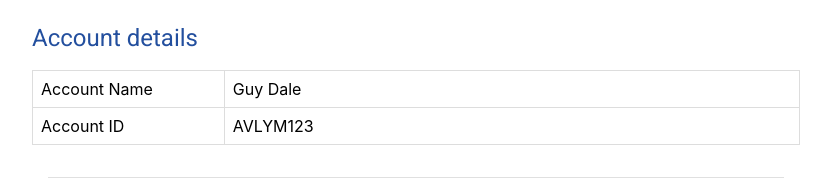
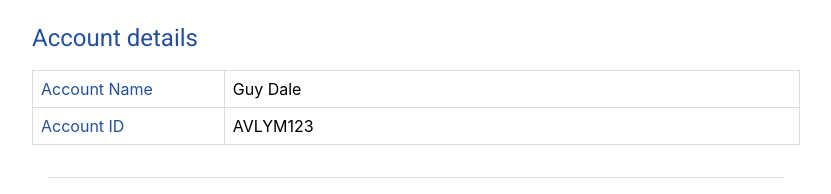
Before and after one commit to Kwiddy/Internship-React-Page, a React (Create React App) app: page / in a window 1280 px wide. Shown: the part 328-522 px from the top of the page, without its empty margins (224-1055 px from the left). Built offline with nearby package versions, Linux system fonts and the light colour scheme.

Commit message:
change header colour

```diff
--- a/src/components/accountDetails.js
+++ b/src/components/accountDetails.js
@@ -17,11 +17,15 @@ class dettable extends React.Component {
       return (
         <tbody key={index}>
           <tr key={name}>
-            <td style={{ width: "25%" }}>Account Name </td>
+            <td style={{ width: "25%" }} className="headCol">
+              Account Name{" "}
+            </td>
             <td>{name}</td>
           </tr>
           <tr key={id}>
-            <td style={{ width: "25%" }}>Account ID</td>
+            <td style={{ width: "25%" }} className="headCol">
+              Account ID
+            </td>
             <td>{id}</td>
           </tr>
         </tbody>
--- a/src/styles/style.css
+++ b/src/styles/style.css
@@ -58,6 +58,10 @@ header .headText #subHead {
   color: black;
   border: 1px solid #ddd;
   padding: 1vh;
+}
+
+.page-wrapper .page-block .account-details .headCol {
+  color: #234f9e;
 }
 
 .page-wrapper .page-block .available-services {
--- a/src/styles/style.scss
+++ b/src/styles/style.scss
@@ -46,6 +46,9 @@ header {
         color: black;
         border: 1px solid #ddd;
         padding: 1vh;
+      }
+      .headCol {
+        color: #234f9e;
       }
     }
     .available-services {
```
Also changed, not shown: 1 other file (tests, documents, lock files or other folders).
